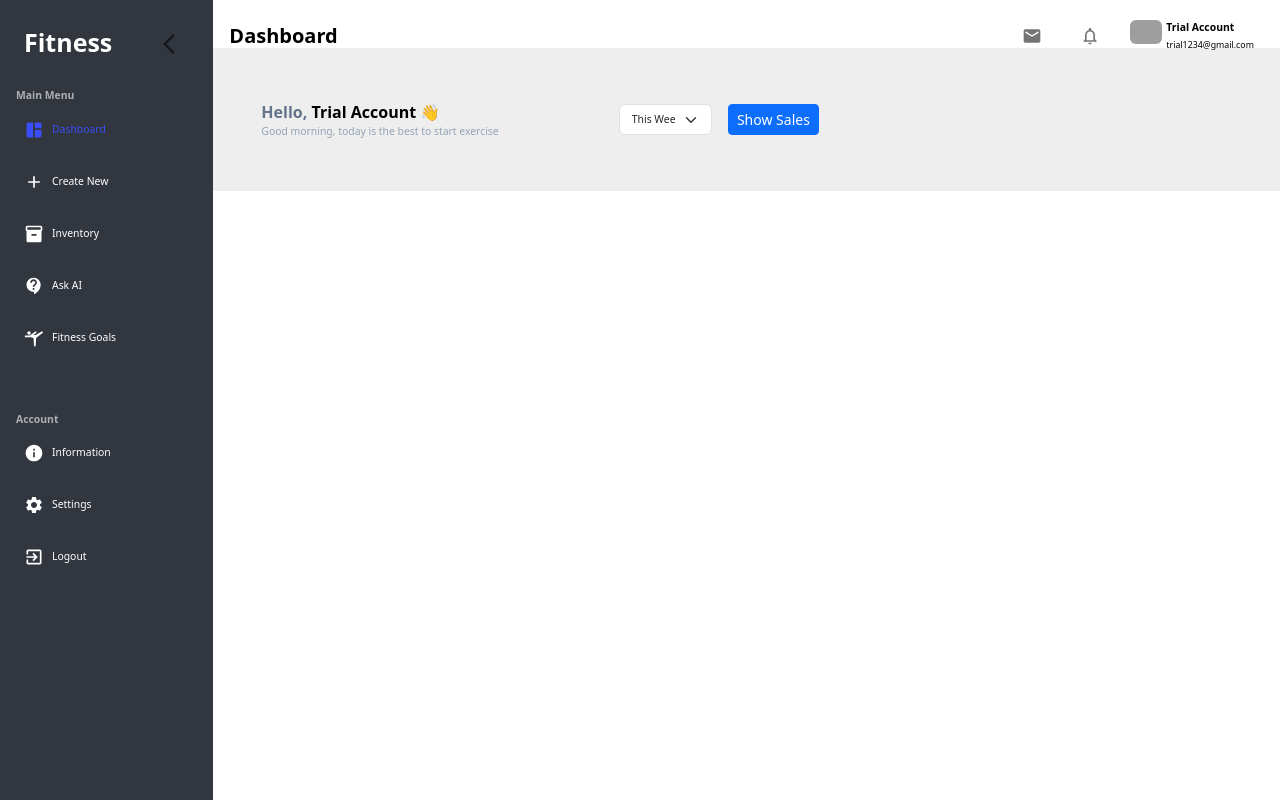
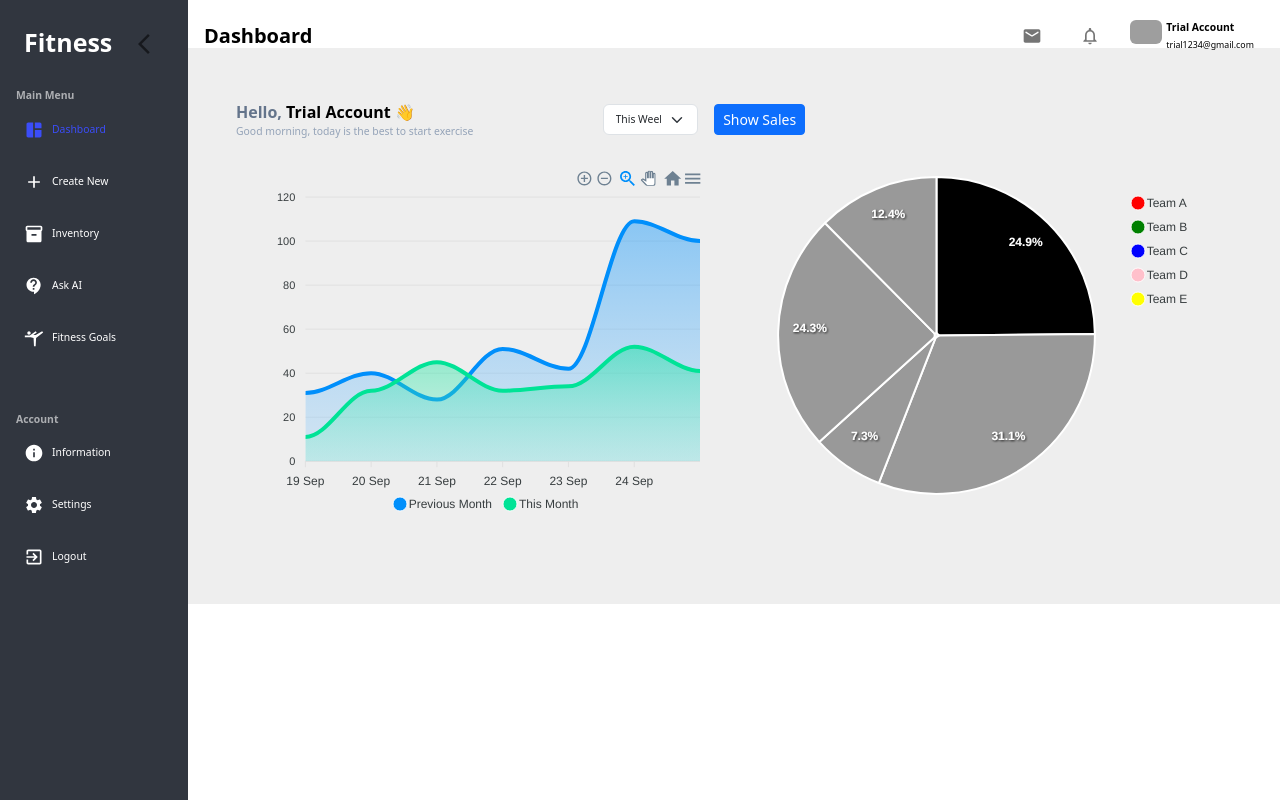
Before and after one commit to saksham-gera/DesignWithSpark, a React (Vite) app in the folder client/: page /dashboard in a window 1280 px wide. Built offline with nearby package versions, Linux system fonts and the light colour scheme; grey boxes are pictures that could not be loaded; a web font is replaced by a local one.

Commit message:
Update Dashboard.jsx

```diff
--- a/client/src/pages/Dashboard.jsx
+++ b/client/src/pages/Dashboard.jsx
@@ -2,6 +2,7 @@ import React from 'react'
 import GreetingWithPlanner from '../components/GreetingWithPlanner'
 import ProgressCard from '../components/ProgressCard';
 import { useTheme } from '@mui/material/styles';
+import AreaChart from '../components/AreaChart';
 export default function Dashboard() {
 const theme = useTheme();
 
@@ -10,7 +11,7 @@ const theme = useTheme();
     <div className='m-5 dashboard'>
       <GreetingWithPlanner />
       <div className="flex">
-
+          <AreaChart />
       </div>
     </div>
   )
```
